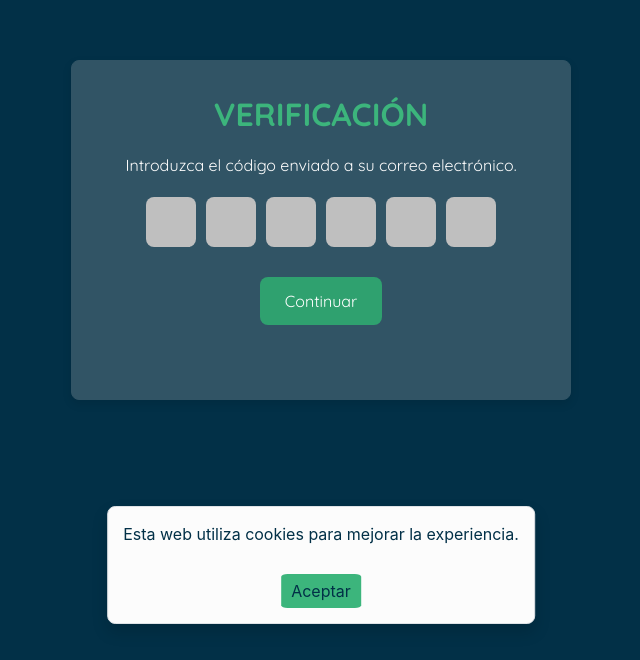
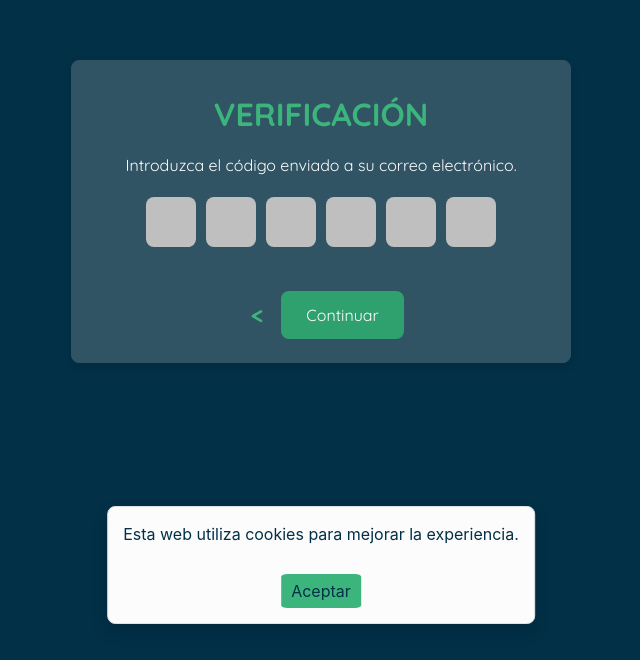
Before and after one commit to swaply-ext/swaply, an Angular app in the folder frontend/: page /verify in a window 1280 px wide. Shown: the part 140-800 px from the top of the page, without its empty margins (319-959 px from the left). Built offline with nearby package versions, Linux system fonts and the light colour scheme.

Commit message:
cambio en verificacion de email

```diff
--- a/frontend/src/app/pages/email-verification/email-verification.component.css
+++ b/frontend/src/app/pages/email-verification/email-verification.component.css
@@ -67,9 +67,41 @@ button {
   transition: background-color 0.2s, transform 0.1s;
 }
 
+.button-group {
+  display: flex;
+  justify-content: center;
+  align-items: center;
+  gap: 0;
+  margin-top: 10px;
+}
+
+
 button:hover {
   background-color: #27925a;
   transform: scale(1.02);
+}
+
+.back-button {
+  background-color: transparent !important;
+  color: var(--principal-color-2);
+  font-size: 1.2rem;
+  padding: 0.6rem 0.8rem;
+  cursor: pointer;
+  border-right: none; /* para que no se duplique con el borde del verify */
+  border-radius: 8px 0 0 8px; /* solo la izquierda redondeada */
+  height: 100%; /* mismo alto que el botón de continuar */
+}
+
+.back-button::before {
+  content: "<";
+  margin-right: 0.3rem;
+  color: var(--principal-color-2);
+  font-weight: bold;
+  font-size: x-large;
+}
+
+.back-button:hover {
+  color: var(--principal-color-2);
 }
 
 #message {
--- a/frontend/src/app/pages/email-verification/email-verification.component.html
+++ b/frontend/src/app/pages/email-verification/email-verification.component.html
@@ -11,6 +11,9 @@
     <input type="text" maxlength="1" id="code-5">
   </div>
 
-  <button id="button-verify">Continuar</button>
-  <p id="message" style="margin-top: 15px;"></p>
+  <div class="button-group">
+    <button class="back-button"></button>
+    <button id="button-verify">Continuar</button>
+  </div>
+
 </div>
```
